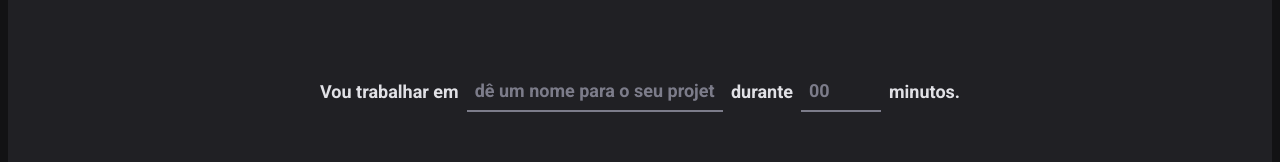
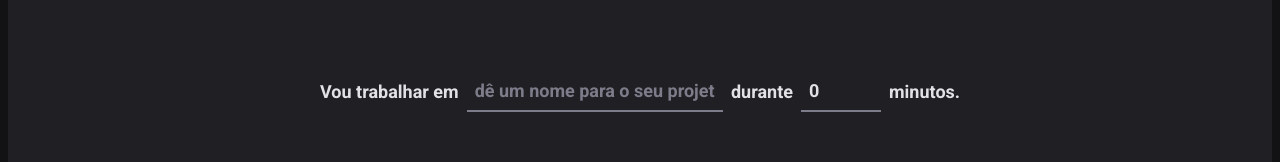
Before and after one commit to J-Breno/reactJs_rocketseat, a React (Vite) app in the folder projetos/02-ignite-timer/: page / in a window 1280 px wide. Shown: the part 196-358 px from the top of the page. Built offline with nearby package versions, Linux system fonts and the light colour scheme.

Commit message:
Typescript no formulário

```diff
--- a/projetos/02-ignite-timer/src/pages/Home/index.tsx
+++ b/projetos/02-ignite-timer/src/pages/Home/index.tsx
@@ -17,12 +17,18 @@
   minutesAmount: zod.number().min(5, 'O intervalo precisa ser de no mínimo 5 minutos').max(60, 'O intervalo precisa ser de no máximo 60 minutos'),
 })
 
+type NewCycleFormData = zod.infer<typeof newCycleFormValidationSchema>
+
 export function Home() {
-  const {register, handleSubmit, watch} = useForm({
-    resolver: zodResolver(newCycleFormValidationSchema)
+  const {register, handleSubmit, watch} = useForm<NewCycleFormData>({
+    resolver: zodResolver(newCycleFormValidationSchema),
+    defaultValues: {
+      task: '',
+      minutesAmount: 0,
+    }
   });
 
-  function handleCreateNewCycle(data) {
+  function handleCreateNewCycle(data: NewCycleFormData ) {
 
   }
 
```
Also changed, not shown: 2 other files (tests, documents, lock files or other folders).
